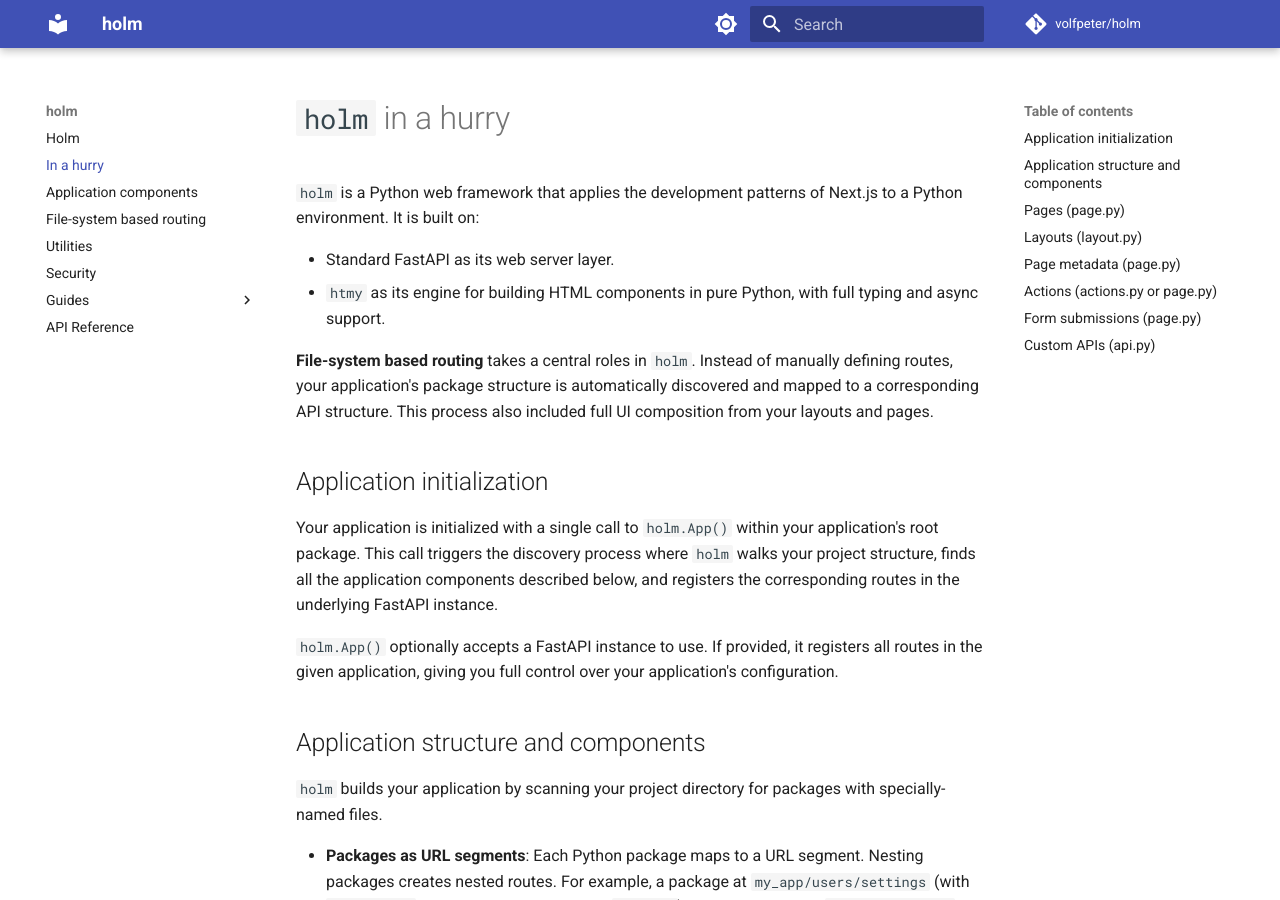
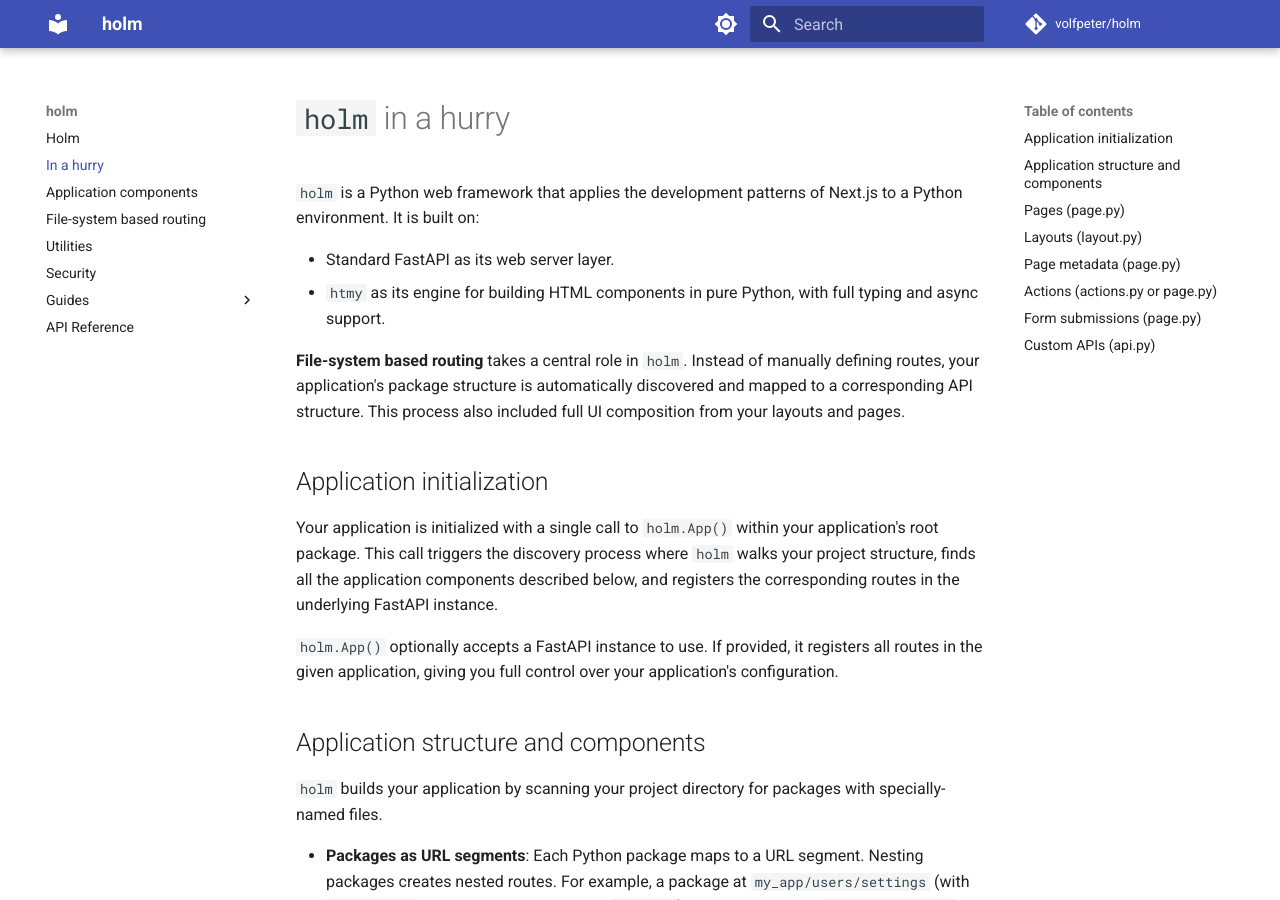
Before and after one commit to volfpeter/holm, an MkDocs documentation site: the page built from docs/in-a-hurry.md, in a window 1280 px wide and 900 px high. Built offline with MkDocs 1.6.1 and Material for MkDocs 9.7.7, drawn with Linux system fonts in a browser that asks for light colours; comment, search, counter and statistics services are not loaded.

```diff
--- a/docs/in-a-hurry.md
+++ b/docs/in-a-hurry.md
@@ -5,7 +5,7 @@
 - Standard FastAPI as its web server layer.
 - `htmy` as its engine for building HTML components in pure Python, with full typing and async support.
 
-**File-system based routing** takes a central roles in `holm`. Instead of manually defining routes, your application's package structure is automatically discovered and mapped to a corresponding API structure. This process also included full UI composition from your layouts and pages.
+**File-system based routing** takes a central role in `holm`. Instead of manually defining routes, your application's package structure is automatically discovered and mapped to a corresponding API structure. This process also included full UI composition from your layouts and pages.
 
 ## Application initialization
 
```
Also changed, not shown: README.md (+1 -1 lines).
